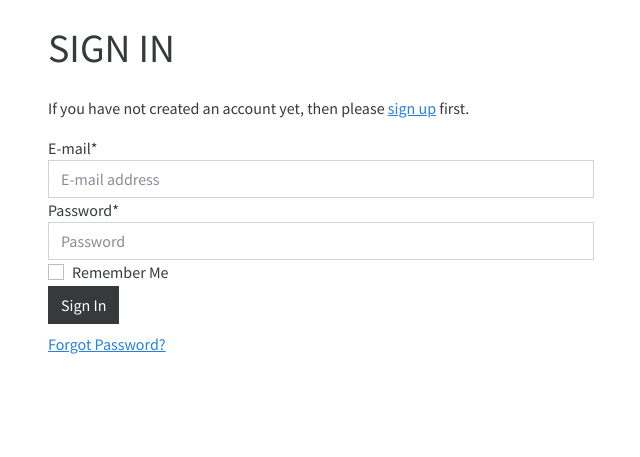
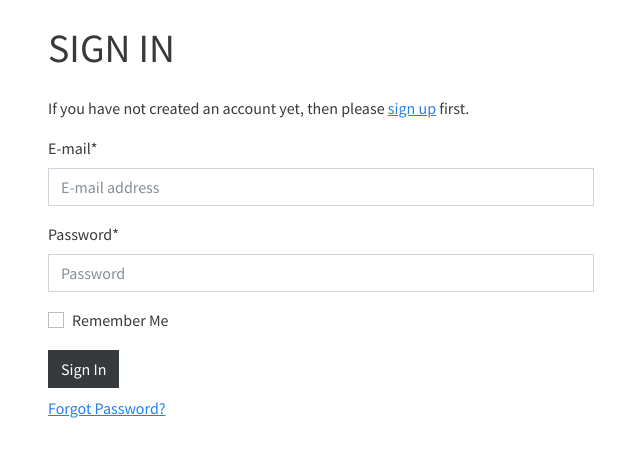
Before and after one commit to jonathan-odonnell/dog-grooming, a Django app: page /accounts/login/ in a window 1280 px wide. Shown: the part 56-513 px from the top of the page, without its empty margins (46-686 px from the left). Run offline with Django 3.2, Linux system fonts and the light colour scheme; some libraries are stand-ins or nearby versions.

Commit message:
Added allauth form styling to base.css

```diff
--- /dev/null
+++ b/static/css/base.css
@@ -0,0 +1,9 @@
+.allauth-form-inner-content label {
+    margin-bottom: 0.5rem;
+}
+
+.allauth-form-inner-content input,
+.allauth-form-inner-content select,
+.allauth-form-inner-content .form-check-label {
+    margin-bottom: 1rem;
+}
--- a/templates/base.html
+++ b/templates/base.html
@@ -1,3 +1,4 @@
+{% load static %}
 <!DOCTYPE html>
 <html lang="en-gb">
 <head>
@@ -7,6 +8,7 @@
 
     {% block core_css %}
     <link rel="stylesheet" href="https://cdnjs.cloudflare.com/ajax/libs/bootswatch/5.0.2/cosmo/bootstrap.min.css" integrity="sha512-61f8/6Z0HBl96abjaKeob5XiSSCD4W8ZoElkIF8uvaekvpNCLa9u6TDLE5/Y7FWQCIHXWEfD3TYE9TzUbaBaNw==" crossorigin="anonymous" referrerpolicy="no-referrer" />
+    <link rel="stylesheet" href="{% static 'css/base.css' %}">
     {% endblock %}
 
     {% block core_js %}
```
